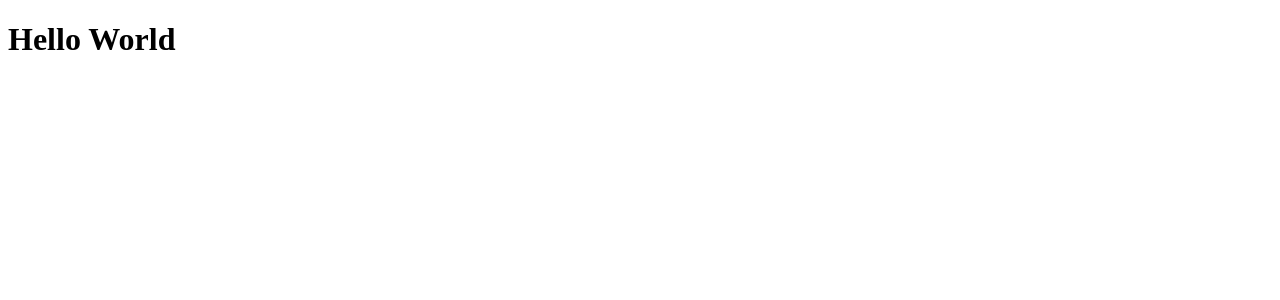
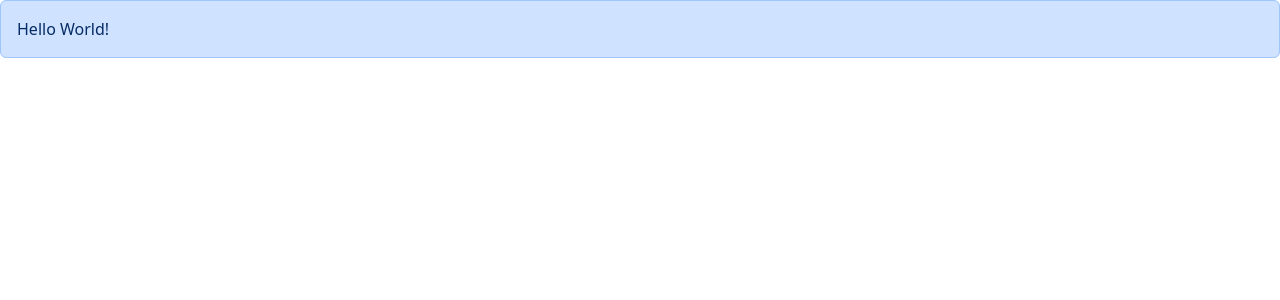
Before and after one commit to ammarshah/expense_tracker, a React (Vite) app: page / in a window 1280 px wide. Shown: the top 300 px of the page. Built offline with nearby package versions, Linux system fonts and the light colour scheme.

Commit message:
Adds bootstrap and react-bootstrap packages

```diff
--- a/package.json
+++ b/package.json
@@ -10,7 +10,9 @@
     "preview": "vite preview"
   },
   "dependencies": {
+    "bootstrap": "^5.3.3",
     "react": "^18.2.0",
+    "react-bootstrap": "^2.10.2",
     "react-dom": "^18.2.0"
   },
   "devDependencies": {
--- a/src/App.tsx
+++ b/src/App.tsx
@@ -1,5 +1,11 @@
+import Alert from "react-bootstrap/Alert";
+
 function App() {
-  return <h1>Hello World</h1>;
+  return (
+    <Alert key="primary" variant="primary">
+      Hello World!
+    </Alert>
+  );
 }
 
 export default App;
--- a/src/main.tsx
+++ b/src/main.tsx
@@ -1,6 +1,7 @@
 import React from "react";
 import ReactDOM from "react-dom/client";
 import App from "./App";
+import "bootstrap/dist/css/bootstrap.min.css";
 
 ReactDOM.createRoot(document.getElementById("root")!).render(
   <React.StrictMode>
```
Also changed, not shown: 1 other file (tests, documents, lock files or other folders).
